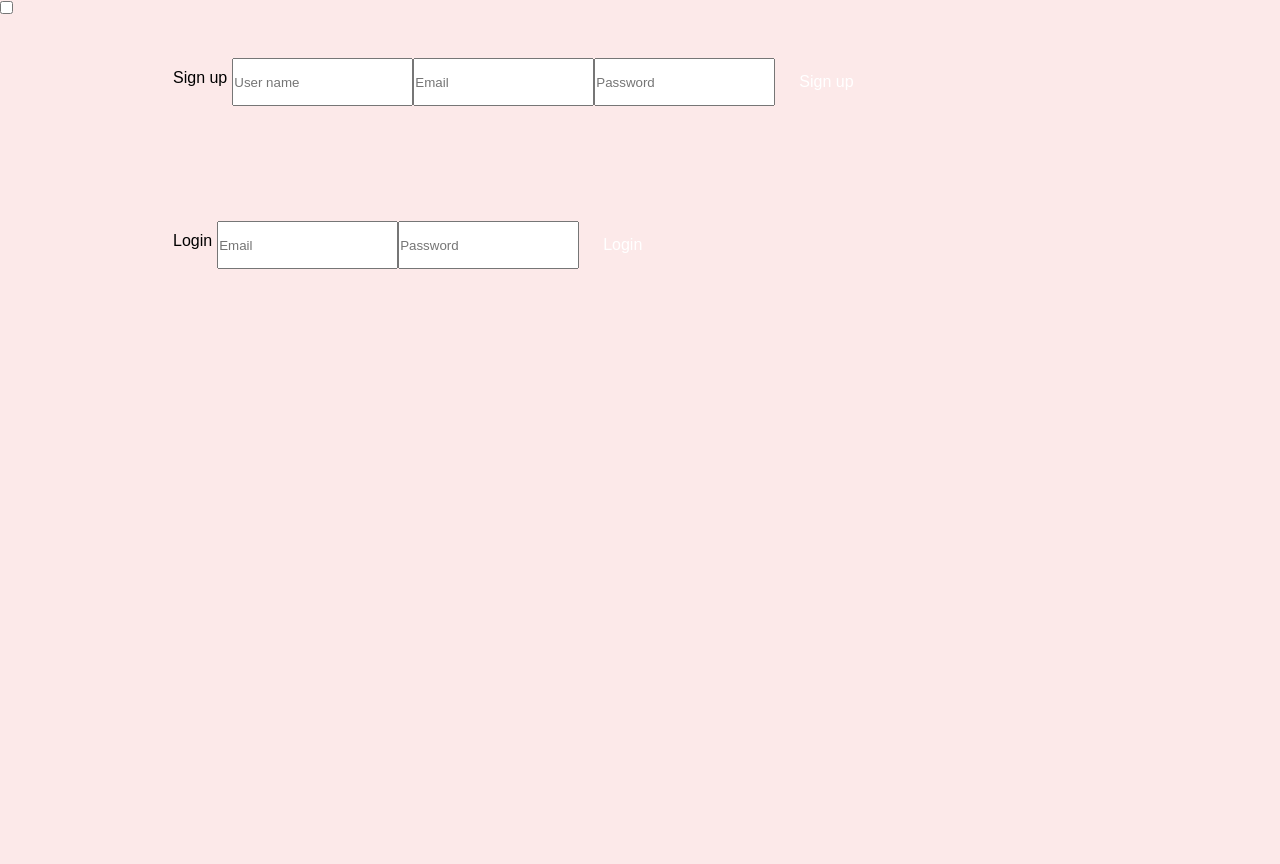
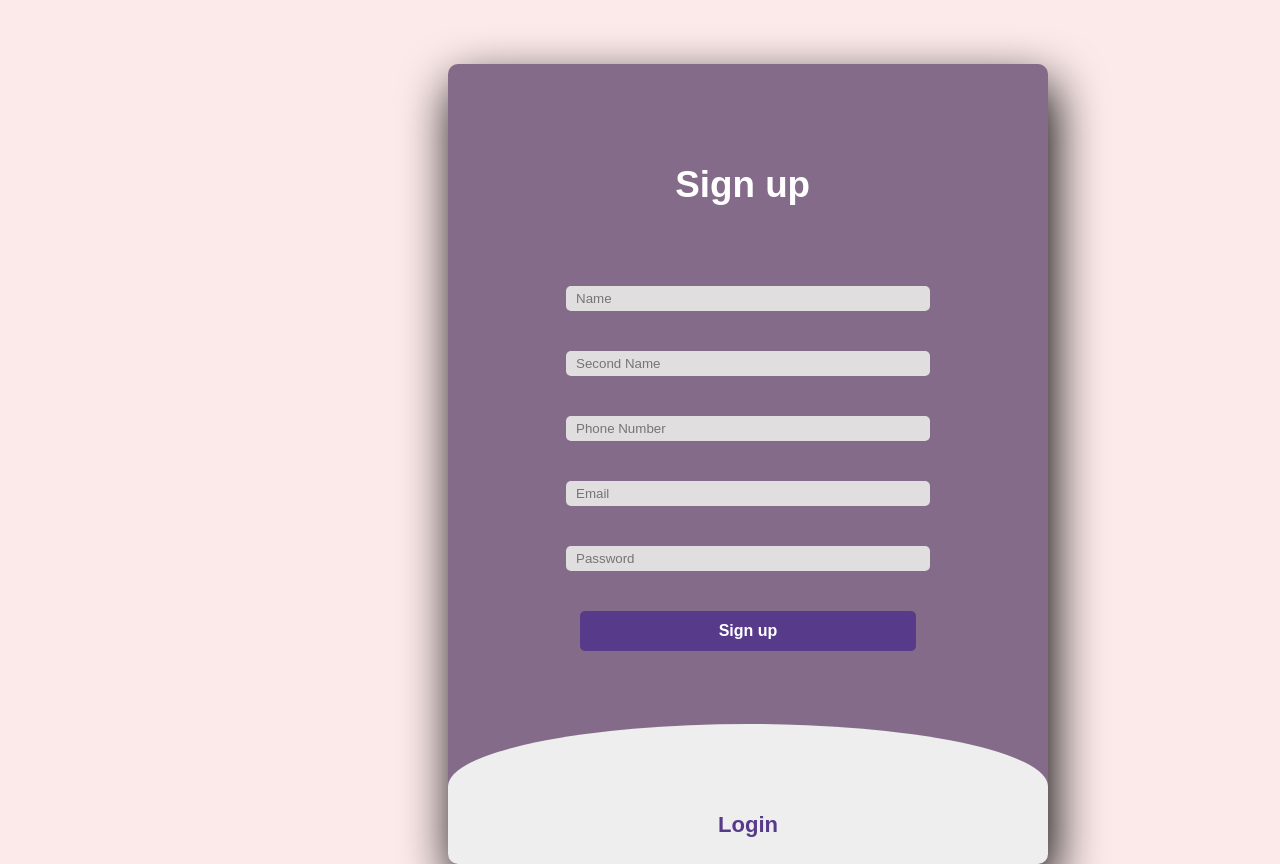
Before and after one commit to Maksym-Perehinets/Hotel-site, a React (Vite) app in the folder frontend/: page /SignUp in a window 1280 px wide. Before the commit the page ends 800 px from the top, so only its background shows below. Built offline with nearby package versions, Linux system fonts and the light colour scheme.

Commit message:
added axios and signupcss 🔄

```diff
--- a/frontend/src/CSS/SignUp/SignUp.css
+++ b/frontend/src/CSS/SignUp/SignUp.css
@@ -13,26 +13,33 @@
   align-items: center;
 }
 .main {
-  margin-left: 40%;
+  margin-left: 35%;
+  margin-top: 5%;
   text-align: center;
-  width: 350px;
-  height: 500px;
-  background: red;
+  width: 600px;
+  height: 800px;
+  background: #846b8a;
   overflow: hidden;
 
   border-radius: 10px;
   box-shadow: 5px 20px 50px #000;
 }
-#chk {
+.aboba .main #chk {
   display: none;
 }
-.signup {
+.aboba .main .signup {
   position: relative;
   width: 100%;
   height: 100%;
 }
-label {
-  color: #fff;
+
+.aboba .main .signup form {
+  width: 100%;
+}
+
+
+.aboba .main label {
+  color: #ffffff;
   font-size: 2.3em;
   justify-content: center;
   display: flex;
@@ -41,9 +48,13 @@ label {
   cursor: pointer;
   transition: 0.5s ease-in-out;
 }
-input {
-  width: 60%;
-  height: 20px;
+
+.aboba .main .signuplabel {
+  margin-left: 37%;
+}
+.aboba .main input {
+  width: 65%;
+  height: 25px;
   background: #e0dede;
   justify-content: center;
   display: flex;
@@ -53,12 +64,14 @@ input {
   outline: none;
   border-radius: 5px;
 }
-button {
+.aboba .main button {
   width: 60%;
   height: 40px;
   margin: 10px auto;
   justify-content: center;
-  display: block;
+  /* vertical-align: middle; */
+  align-items: center;
+  display:inline-flex;
   color: #fff;
   background: #573b8a;
   font-size: 1em;
@@ -69,28 +82,38 @@ button {
   border-radius: 5px;
   transition: 0.2s ease-in;
   cursor: pointer;
+
+
 }
-button:hover {
+.aboba .main button:hover {
   background: #6d44b8;
 }
-.login {
-  height: 460px;
+.aboba .main .login {
   background: #eee;
   border-radius: 60% / 10%;
   transform: translateY(-180px);
   transition: 0.8s ease-in-out;
 }
-.login label {
+.aboba .main .login label {
   color: #573b8a;
   transform: scale(0.6);
+  text-align: center;
 }
 
-#chk:checked ~ .login {
-  transform: translateY(-500px);
+.aboba .main .login #loginForm {
+  width: 100%;
+  display: block;
+  height: 750px;
 }
-#chk:checked ~ .login label {
+
+.aboba .main #chk:checked ~ .login {
+  transform: translateY(-850px);
+  border-top-left-radius: 10px;
+  border-top-right-radius: 10px;
+}
+.aboba .main #chk:checked ~ .login label {
   transform: scale(1);
 }
-#chk:checked ~ .signup label {
+.aboba .main#chk:checked ~ .signup label {
   transform: scale(0.6);
 }
--- a/frontend/src/pages/SignUpPage.jsx
+++ b/frontend/src/pages/SignUpPage.jsx
@@ -1,5 +1,5 @@
 // import React from 'react';
-// import "../CSS/SignUp/SignUp.css";
+import "../CSS/SignUp/SignUp.css";
 // import "../CSS/SignUp/SignUp1.css";
 
 function SignUpPage() {
@@ -10,10 +10,12 @@ function SignUpPage() {
 
         <div className="signup">
           <form>
-            <label htmlFor="chk" aria-hidden="true">
+            <label className="signuplabel" htmlFor="chk" aria-hidden="true">
               Sign up
             </label>
-            <input type="text" name="txt" placeholder="User name" required />
+            <input type="text" name="name" placeholder="Name" required />
+            <input type="text" name="secname" placeholder="Second Name" required />
+            <input type="tel" name="phone" placeholder="Phone Number" required />
             <input type="email" name="email" placeholder="Email" required />
             <input
               type="password"
@@ -26,11 +28,12 @@ function SignUpPage() {
         </div>
 
         <div className="login">
-          <form>
+          <form id="loginForm">
             <label htmlFor="chk" aria-hidden="true">
               Login
             </label>
             <input type="email" name="email" placeholder="Email" required />
+            <input type="tel" name="phone" placeholder="Phone Number" required />
             <input
               type="password"
               name="pswd"
```
Also changed, not shown: 1 other file (tests, documents, lock files or other folders).
